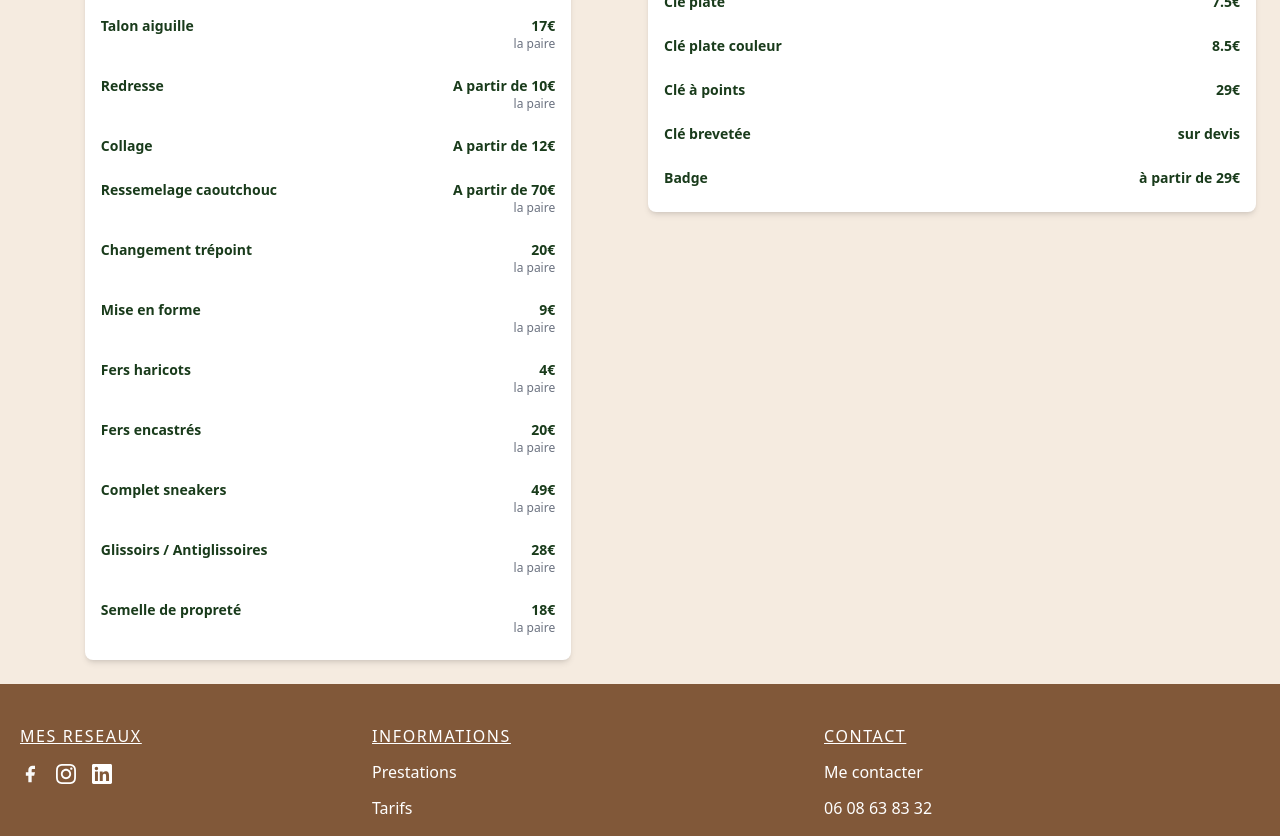
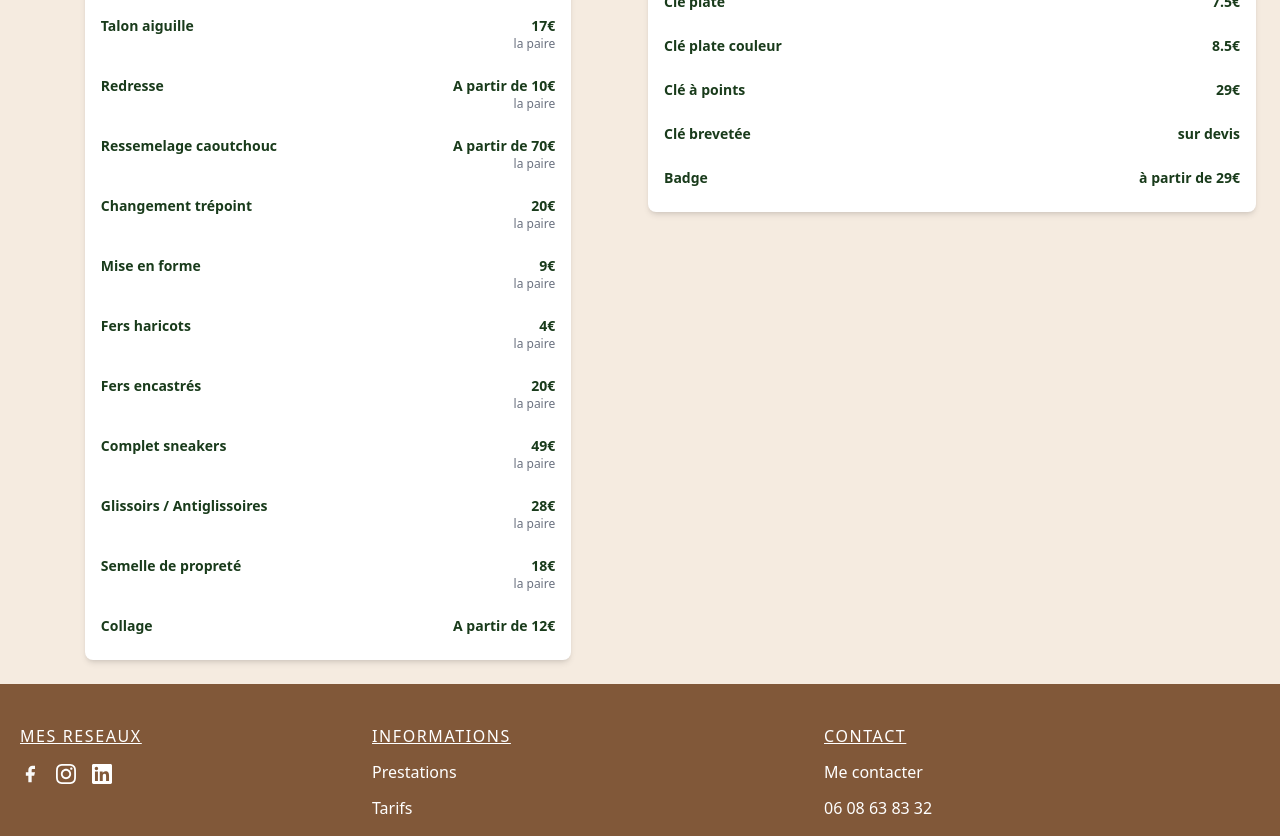
Before and after one commit to Nasquyk/CordonnerieBollee, a Nuxt app: page /tarifs in a window 1280 px wide. Shown: the part 660-1496 px from the top of the page. Built offline with nearby package versions, Linux system fonts and the light colour scheme.

Commit message:
mise a jour tarifs et espace

```diff
--- a/pages/tarifs.vue
+++ b/pages/tarifs.vue
@@ -75,7 +75,6 @@ const tarifs = ref({
     { name: "Patin épais caoutchouc", price: "29€ (la paire)" },
     { name: "Talon aiguille", price: "17€ (la paire)" },
     { name: "Redresse", price: "A partir de 10€ (la paire)" },
-    { name: "Collage", price: "A partir de 12€" },
     { name: "Ressemelage caoutchouc", price: "A partir de 70€ (la paire)" },
     { name: "Changement trépoint", price: "20€ (la paire)" },
     { name: "Mise en forme", price: "9€ (la paire)" },
@@ -83,7 +82,8 @@ const tarifs = ref({
     { name: "Fers encastrés", price: "20€ (la paire)" },
     { name: "Complet sneakers", price: "49€ (la paire)" },
     { name: "Glissoirs / Antiglissoires", price: "28€ (la paire)" },
-    { name: "Semelle de propreté", price: "18€ (la paire)" }
+    { name: "Semelle de propreté", price: "18€ (la paire)" },
+    { name: "Collage", price: "A partir de 12€" }
   ],
   "Entretien": [
     { name: "Entretien du cuir (nettoyage, crémage, imperméabilisation)", price: "à partir de 20€" },
```
